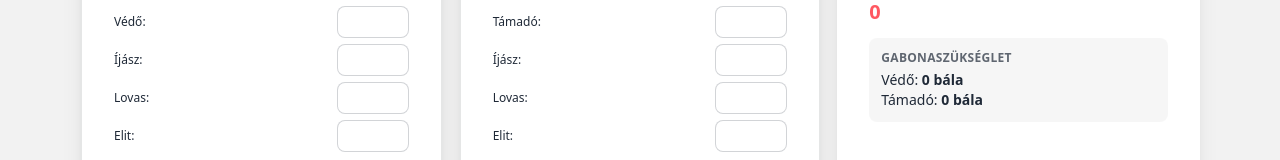
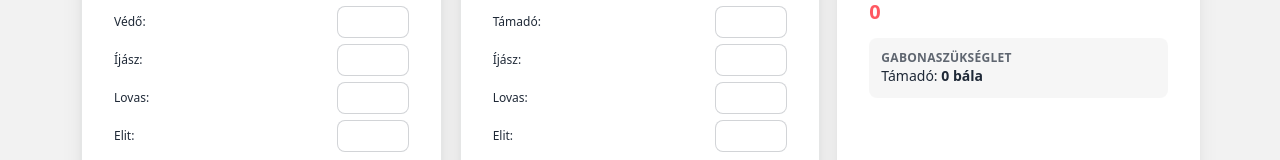
Before and after one commit to velvet07/hodito, a React app: page / in a window 1280 px wide. Shown: the part 402-562 px from the top of the page. Built offline with nearby package versions, Linux system fonts and the light colour scheme.

Commit message:
Remove defender grain entry

```diff
--- a/src/components/WarCalculator.tsx
+++ b/src/components/WarCalculator.tsx
@@ -932,9 +932,6 @@ const WarCalculatorComponent: React.FC = () => {
 
                 <div className="bg-base-200/70 rounded-lg p-3">
                   <p className="text-xs font-semibold text-base-content/70 uppercase tracking-wide">Gabonaszükséglet</p>
-                  <p className="text-sm text-base-content mt-1">
-                    Védő: <span className="font-semibold">{formatNumber(vedoResults.gabonaszukseglet)} bála</span>
-                  </p>
                   <p className="text-sm text-base-content">
                     Támadó: <span className="font-semibold">{formatNumber(tamadoResults.gabonaszukseglet)} bála</span>
                   </p>
```
